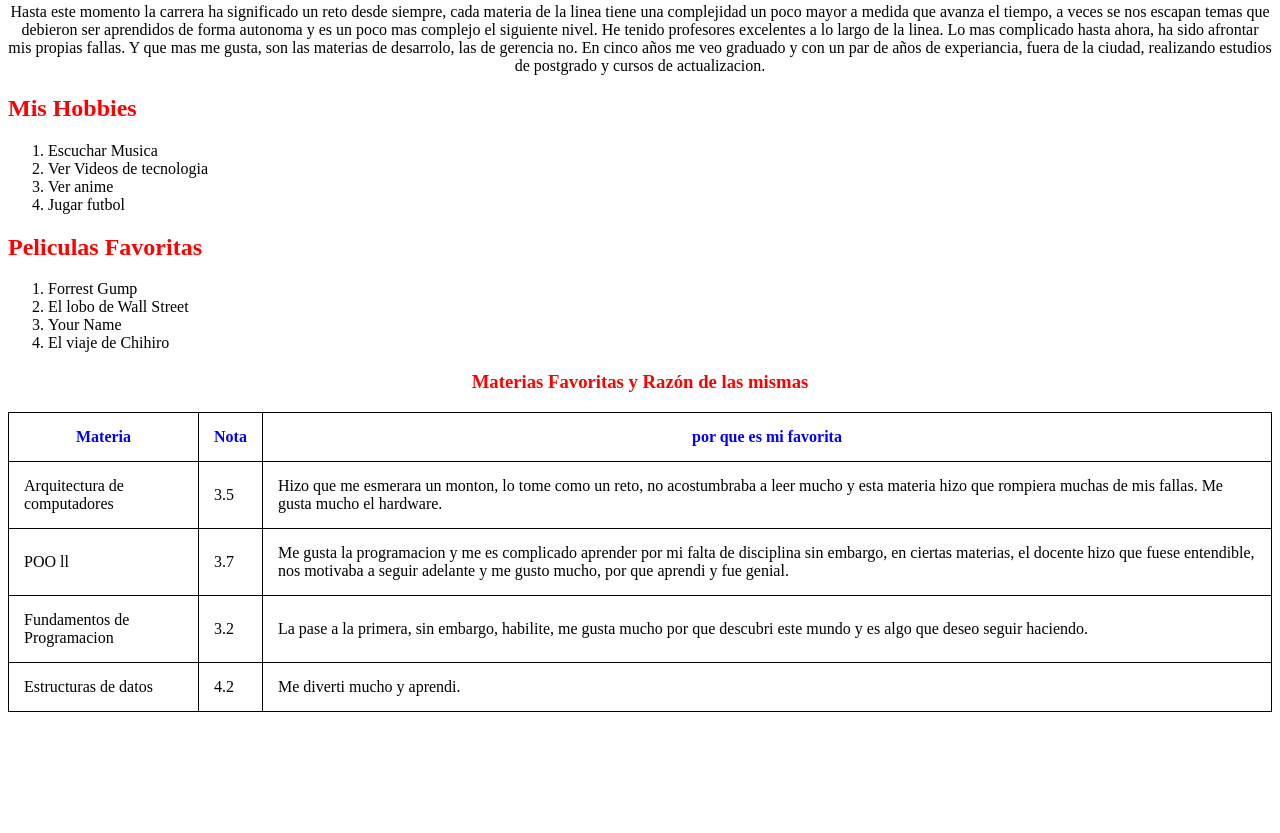
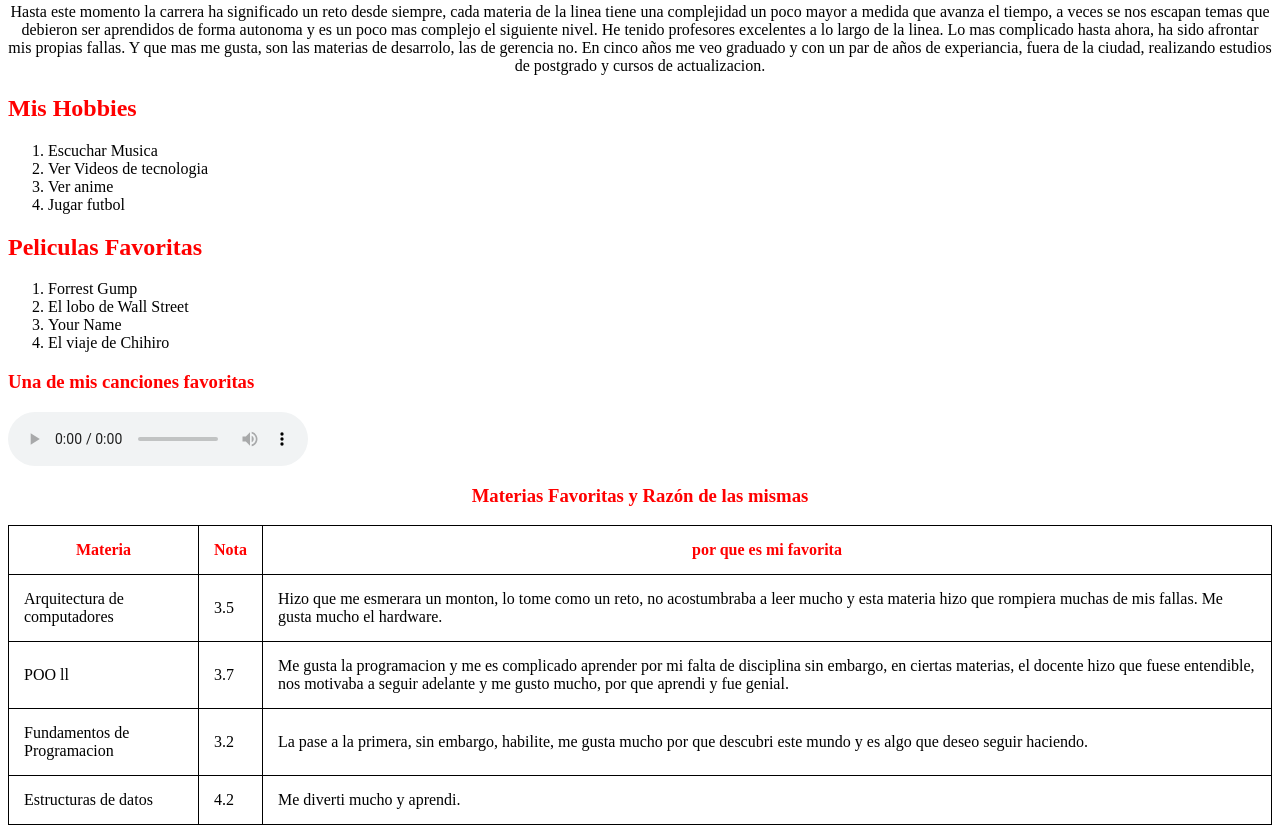
Before and after one commit to IsaacHer/IsaacHer.github.io, a plain HTML site: page index.html in a window 1280 px wide. Shown: the part 567-1400 px from the top of the page. Before the commit the page ends 1287 px from the top, so only its background shows below. Drawn offline with Linux system fonts and the light colour scheme.

Commit message:
commit dos

```diff
--- a/index.html
+++ b/index.html
@@ -43,7 +43,12 @@
 				<li> Your Name </li>
 				<li> El viaje de Chihiro </li>
 			</ol>
-
+	<h3 style="color:red"> Una de mis canciones favoritas</h3>
+                     <audio controls autoplay>
+                        <source src="Hozier.mp3" type="audio/ogg">
+                        <source src="Hozier.mp3" type="audio/mpeg">
+                       Your browser does not support the audio element.
+                       </audio>
 	<style>
         table, th, td {border: 1px solid black;
 						border-collapse: collapse;}
@@ -57,9 +62,9 @@
 
 	<table style="width:100%">
 		<tr>
-			<th style="color:blue"> Materia </th>
-			<th style="color:blue"> Nota </th>
-			<th style="color:blue"> por que es mi favorita </th>
+			<th style="color:red"> Materia </th>
+			<th style="color:red"> Nota </th>
+			<th style="color:red"> por que es mi favorita </th>
 		</tr>
 		<tr>
 			<td> Arquitectura de computadores </td>
```
Also changed, not shown: 1 other file.
